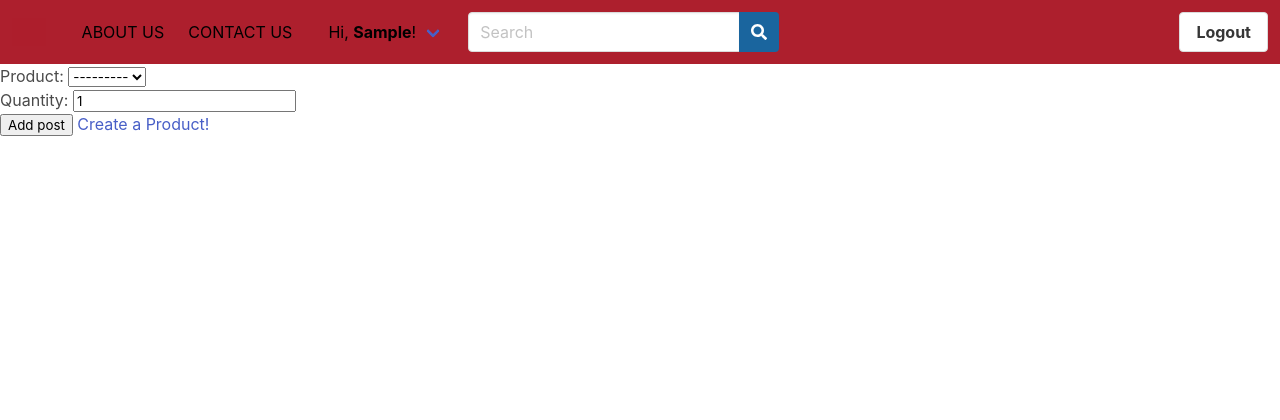
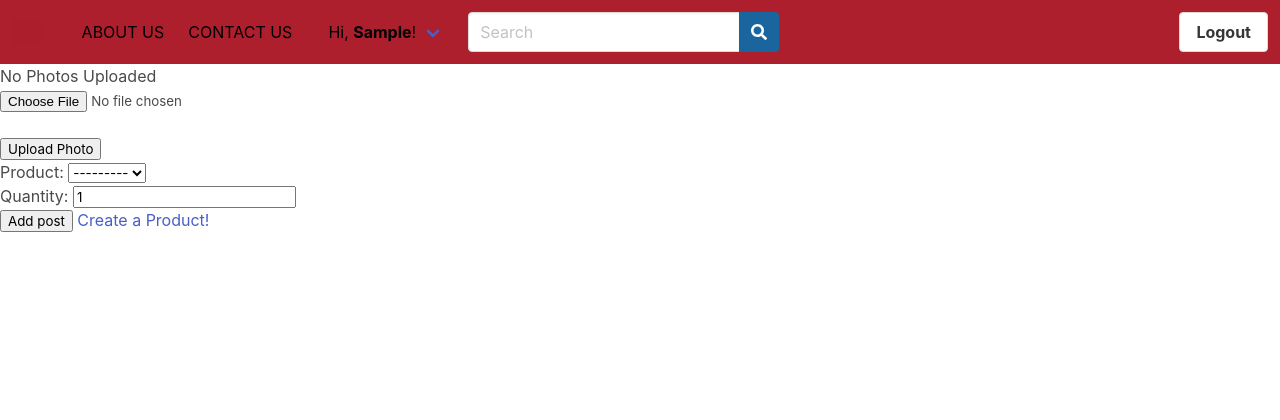
Before and after one commit to guyett92/monetizico, a Django app: page /posts/create in a window 1280 px wide. Shown: the top 420 px of the page. Run offline with Django 3.2, Linux system fonts and the light colour scheme; the visitor is signed in with stand-in values (Sample User, id 1); data that the repository does not hold is empty; style sheets or scripts are compiled from the project's sources; some libraries are stand-ins or nearby versions.

Commit message:
updates casing on user first_name

```diff
--- a/main_app/templates/base.html
+++ b/main_app/templates/base.html
@@ -23,7 +23,7 @@
         <nav class="navbar" role="navigation" aria-label="main navigation">
             <div class="navbar-brand">
                 <a class="navbar-item logo" href="{% url 'home' %}">
-                    <img src="{% static 'img/Exchange.gif' %}" > <!-- Temporary until GIF -->
+                    <img src="{% static 'img/Exchange.gif' %}" >
                 </a>
                 <a role="button" class="navbar-burger burger" aria-label="menu" aria-expanded="false" data-target="navbarBasicExample">
                     <span aria-hidden="true"></span>
@@ -40,7 +40,7 @@
                     </div>
                     <div class="navbar-item is-hoverable has-dropdown">
                         {% if user.is_authenticated %}
-                        <a class="navbar-link" href="{% url 'profile' %}">Hi,&nbsp;<strong>{{user.first_name}}</strong>!</a>
+                        <a class="navbar-link" href="{% url 'profile' %}">Hi,&nbsp;<strong>{{user.first_name|capfirst}}</strong>!</a>
                         {% endif %}
                         <div class="navbar-dropdown">
                             <a class="navbar-item" href="{% url 'profile' %}" >View Profile</a>
--- a/main_app/templates/main_app/post_form.html
+++ b/main_app/templates/main_app/post_form.html
@@ -7,19 +7,19 @@
 <!-- Insert photo markup below this comment -->
 
 
-<!-- {% for photo in post.photo_set.all %} -->
-<!-- <img src="{{photo.url}}" class=""> -->
-<!-- {% empty %} -->
-<!-- <div alt="" class="">No Photos Uploaded</div> -->
-<!-- {% endfor %} -->
+{% for photo in post.photo_set.all %} -->
+<img src="{{photo.url}}" class="">
+{% empty %}
+<div alt="" class="">No Photos Uploaded</div>
+{% endfor %}
 
 
-<!-- <form action="{% url 'add_photo' post.id %}" enctype="multipart/form-data" method="POST" class="">
+<form action="{% url 'add_photo' post.id %}" enctype="multipart/form-data" method="POST" class="">
 {% csrf_token %}
 <input type="file" name="photo-file">
 <br><br>
 <input type="submit" class="btn" value="Upload Photo">
-</form> -->
+</form>
 
 
  <form action="" method="POST">
--- a/main_app/templates/profile.html
+++ b/main_app/templates/profile.html
@@ -1,6 +1,6 @@
 {% extends "base.html" %}
 {% block title %}
-    Monetizico | {{ user.first_name }}'s Profile
+    Monetizico | {{ user.first_name|capfirst }}'s Profile
 {% endblock %}
 {% block content %}
 
--- a/main_app/urls.py
+++ b/main_app/urls.py
@@ -5,9 +5,7 @@ urlpatterns = [
     path('', views.home, name='home'),
     path('about/', views.about, name='about'),
     path('profile/', views.profile, name='profile'),
-
-    #path('posts/<int:post_id>/add_photo', views.add_photo, name='add_photo'),
-
+    path('posts/<int:post_id>/add_photo', views.add_photo, name='add_photo'),
     path('accounts/', include('django.contrib.auth.urls')),
     path('accounts/register/', views.register, name='register'),
     path('cart/', views.cart, name='cart'),
```
